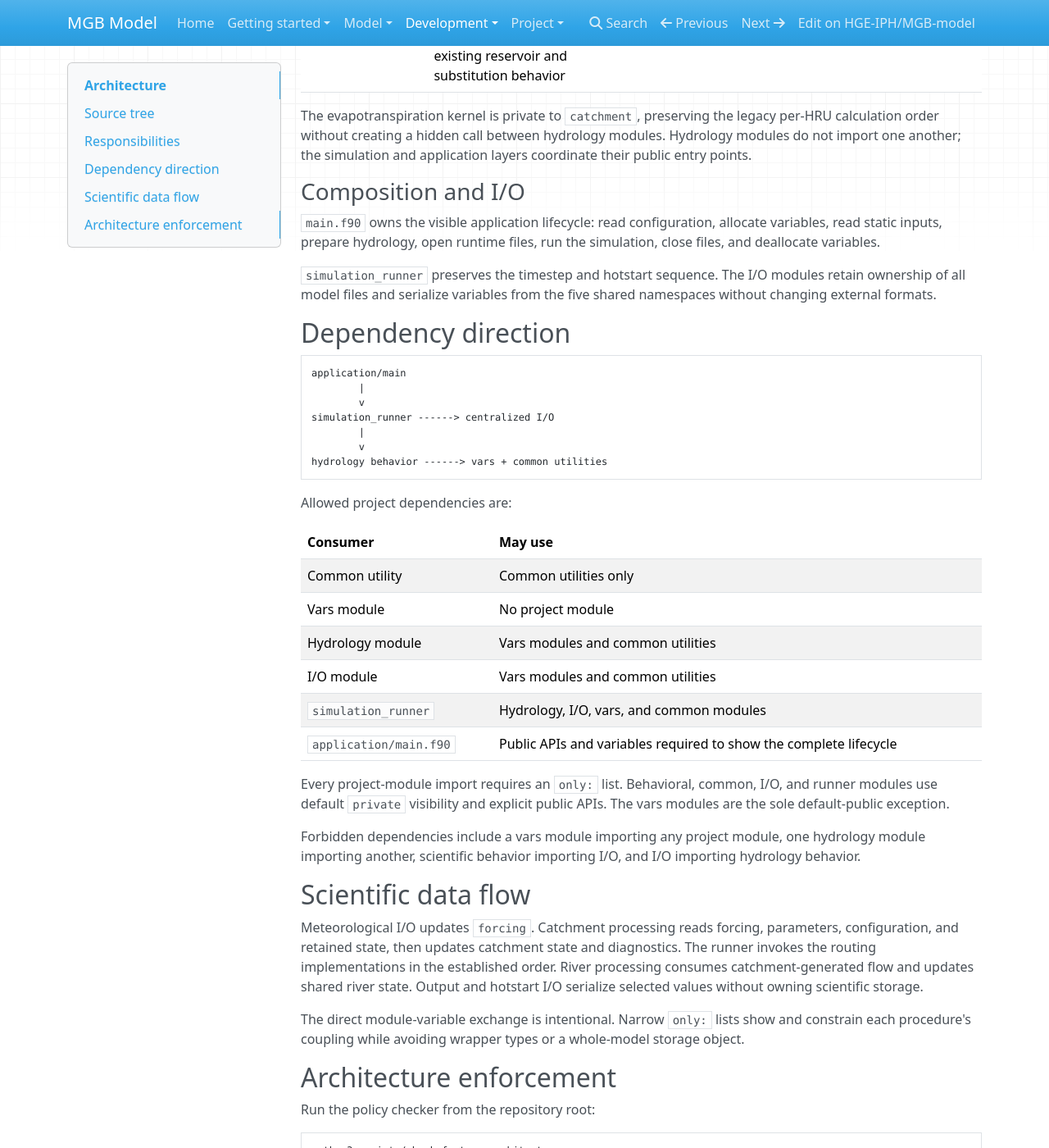
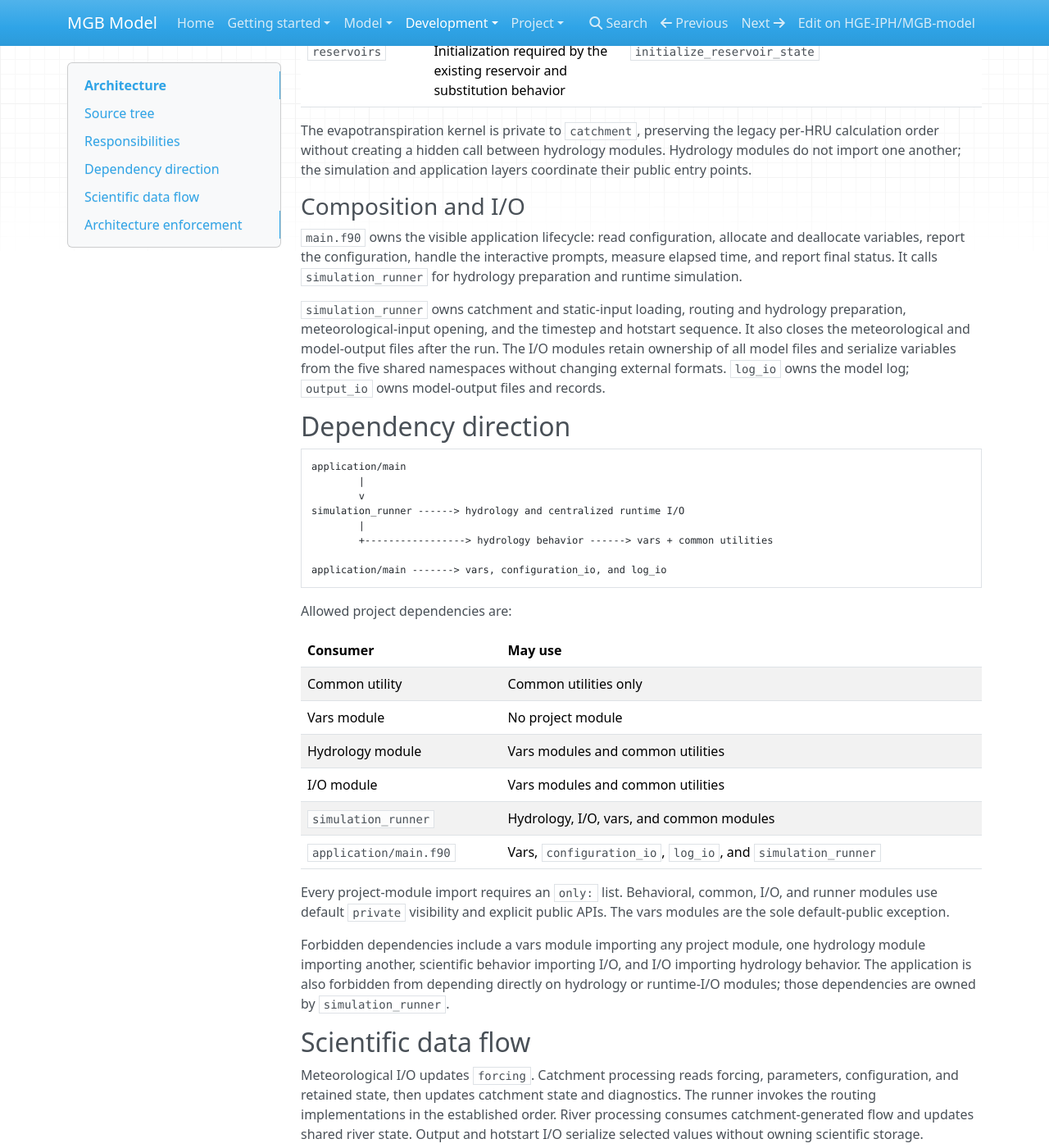
Before and after one commit to hge-iph/mgb-core, an MkDocs documentation site: the page built from docs/development/architecture.md, in a window 1280 px wide and 1400 px high, scrolled down 1822 px. Shown: the whole window at 82% size. Built offline with MkDocs 1.6.1, drawn with Linux system fonts in a browser that asks for light colours; nearby versions of some CDN libraries; some of the changed text lies outside the part shown.

Commit message:
fix main/runner responsabilities

````diff
--- a/CMakeLists.txt
+++ b/CMakeLists.txt
@@ -46,6 +46,7 @@ set(MGB_HYDROLOGY_SOURCES
 
 set(MGB_IO_SOURCES
     src/io/configuration_io.f90
+    src/io/log_io.f90
     src/io/static_input_io.f90
     src/io/meteorological_io.f90
     src/io/hotstart_io.f90
--- a/docs/development/architecture.md
+++ b/docs/development/architecture.md
@@ -30,6 +30,7 @@ src/
 │   └── simulation_runner.f90
 └── io/
     ├── configuration_io.f90
+    ├── log_io.f90
     ├── static_input_io.f90
     ├── meteorological_io.f90
     ├── hotstart_io.f90
@@ -74,12 +75,17 @@ application layers coordinate their public entry points.
 ### Composition and I/O
 
 `main.f90` owns the visible application lifecycle: read configuration,
-allocate variables, read static inputs, prepare hydrology, open runtime files,
-run the simulation, close files, and deallocate variables.
+allocate and deallocate variables, report the configuration, handle the
+interactive prompts, measure elapsed time, and report final status. It calls
+`simulation_runner` for hydrology preparation and runtime simulation.
 
-`simulation_runner` preserves the timestep and hotstart sequence. The I/O
-modules retain ownership of all model files and serialize variables from the
-five shared namespaces without changing external formats.
+`simulation_runner` owns catchment and static-input loading, routing and
+hydrology preparation, meteorological-input opening, and the timestep and
+hotstart sequence. It also closes the meteorological and model-output files
+after the run. The I/O modules retain ownership of all model files and
+serialize variables from the five shared namespaces without changing external
+formats. `log_io` owns the model log; `output_io` owns model-output files and
+records.
 
 ## Dependency direction
 
@@ -87,10 +93,11 @@ five shared namespaces without changing external formats.
 application/main
         |
         v
-simulation_runner ------> centralized I/O
+simulation_runner ------> hydrology and centralized runtime I/O
         |
-        v
-hydrology behavior ------> vars + common utilities
+        +-----------------> hydrology behavior ------> vars + common utilities
+
+application/main -------> vars, configuration_io, and log_io
 ```
 
 Allowed project dependencies are:
@@ -102,7 +109,7 @@ Allowed project dependencies are:
 | Hydrology module | Vars modules and common utilities |
 | I/O module | Vars modules and common utilities |
 | `simulation_runner` | Hydrology, I/O, vars, and common modules |
-| `application/main.f90` | Public APIs and variables required to show the complete lifecycle |
+| `application/main.f90` | Vars, `configuration_io`, `log_io`, and `simulation_runner` |
 
 Every project-module import requires an `only:` list. Behavioral, common, I/O,
 and runner modules use default `private` visibility and explicit public APIs.
@@ -110,7 +117,9 @@ The vars modules are the sole default-public exception.
 
 Forbidden dependencies include a vars module importing any project module,
 one hydrology module importing another, scientific behavior importing I/O, and
-I/O importing hydrology behavior.
+I/O importing hydrology behavior. The application is also forbidden from
+depending directly on hydrology or runtime-I/O modules; those dependencies are
+owned by `simulation_runner`.
 
 ## Scientific data flow
 
````
Also changed, not shown: 6 other files.
